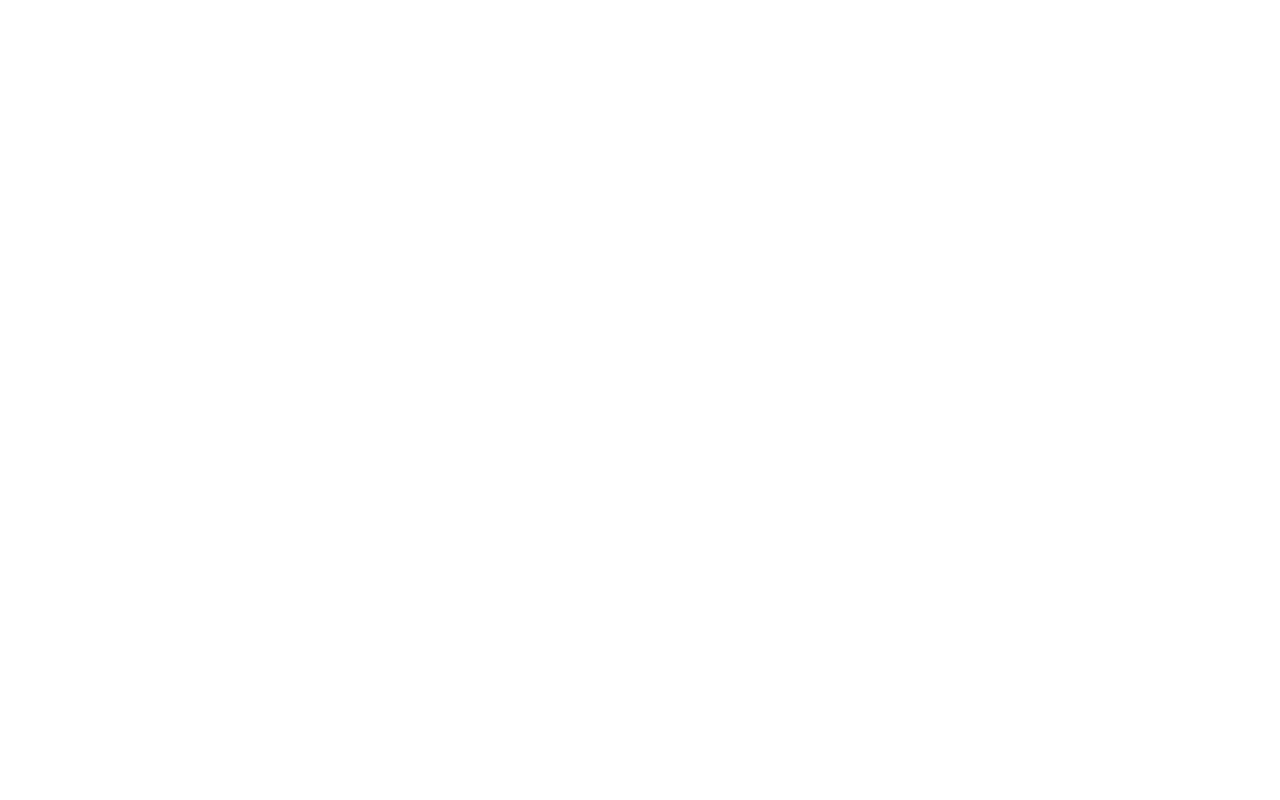
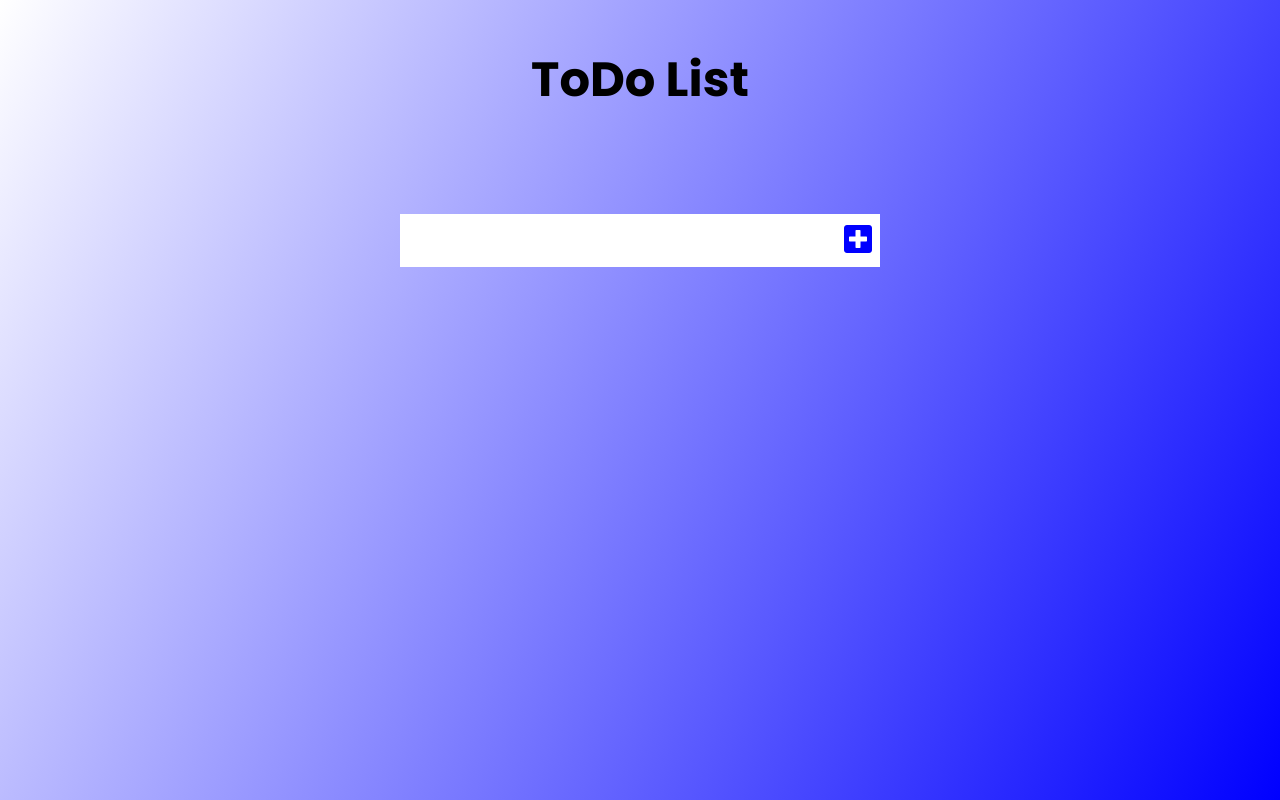
Before and after one commit to webdevmurad/todo_vanillajs.io, a plain HTML site: page index.html in a window 1280 px wide. Drawn offline with Linux system fonts and the light colour scheme.

Commit message:
закончил с версткой, переходим к скриптам

```diff
--- a/index.html
+++ b/index.html
@@ -4,10 +4,28 @@
     <meta charset="UTF-8">
     <meta name="viewport" content="width=device-width, initial-scale=1.0">
     <link rel="stylesheet" href="style.css">
+    <link href="https://fonts.googleapis.com/css2?family=Poppins:wght@300;400;500;700&display=swap" rel="stylesheet">
+    <link rel="stylesheet" href="https://cdnjs.cloudflare.com/ajax/libs/font-awesome/5.13.0/css/all.min.css">
     <title>ToDo</title>
 </head>
 <body>
 
+    <header>
+        <h1>ToDo List</h1>
+    </header>
+
+    <form>
+        <input type="text" class="todo-input">
+        <button class="todo-button" type="submit">
+            <i class="fas fa-plus-square"></i>
+        </button>
+    </form>
+
+    <div class="todo-container">
+        <ul class="todo-list">
+
+        </ul>
+    </div>
 
     <script src="app.js"></script>
 </body>
--- a/style.css
+++ b/style.css
@@ -0,0 +1,42 @@
+* {
+    margin: 0;
+    padding: 0;
+    box-sizing: border-box;
+}
+
+
+body {
+    background-image: linear-gradient(120deg, white, blue);
+    font-family: 'Poppins', sans-serif;
+    min-height: 100vh;
+}
+
+header {
+    font-size: 1.5rem;
+}
+
+header, form {
+    min-height: 20vh;
+    display: flex;
+    justify-content: center;
+    align-items: center;
+}
+
+form input, form button {
+    padding: 0.5rem;
+    font-size: 2rem;
+    border: none;
+    background: white;
+}
+
+form button {
+    color: blue;
+    background: white;
+    cursor: pointer;
+    transition: all 0.3s ease;
+}
+
+form button:hover {
+    background: blue;
+    color: white;
+}
```
Also changed, not shown: 1 other file.
